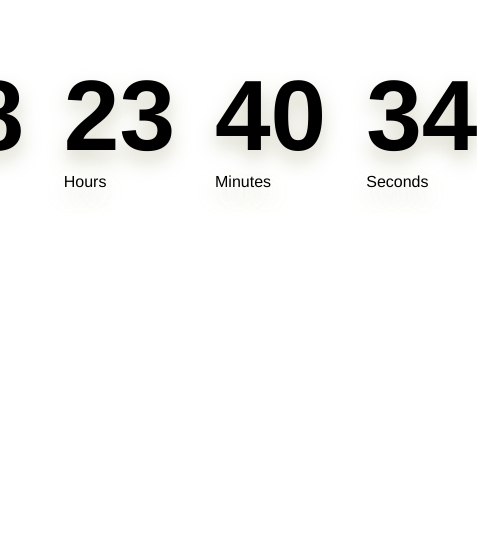
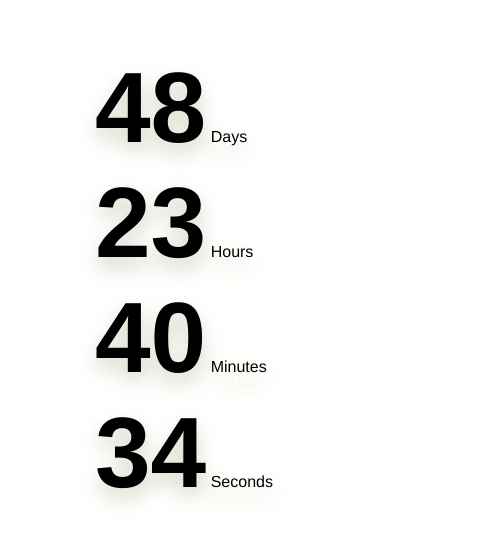
Before and after one commit to o-naichenko/goit-js-hw-11-timer, a plain HTML site: page index.html in a window 390 px wide. Shown: the whole page, 477 px wide, since content can reach past the window. Drawn offline with Linux system fonts and the light colour scheme.

Commit message:
adds @media styles

```diff
--- a/styles.css
+++ b/styles.css
@@ -1,4 +1,5 @@
 body {
+  margin: 0;
   font-family: helvetica;
   padding-top: 50px;
 }
@@ -7,10 +8,20 @@ body {
   justify-content: center;
   text-shadow: 0px 10px 20px rgba(197, 196, 172, 0.7);
 }
-.field:not(:first-child) {
-  margin-left: 40px;
+.field {
+  padding: 0 40px;
 }
 .value {
   font-weight: 800;
   font-size: 100px;
 }
+@media screen and (max-width: 1000px) {
+  .timer {
+    flex-direction: column;
+    margin: 0 auto;
+  }
+  .field {
+    width: 200px;
+    margin: 0 auto;
+  }
+}
```
